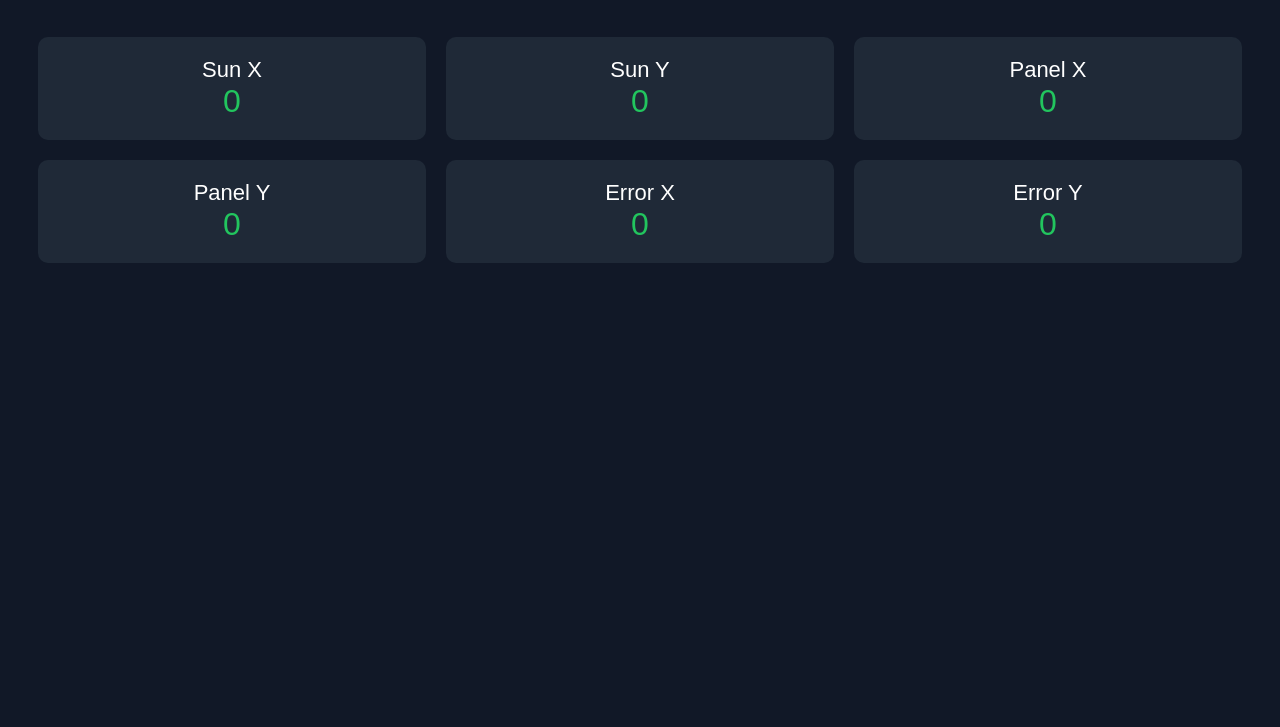
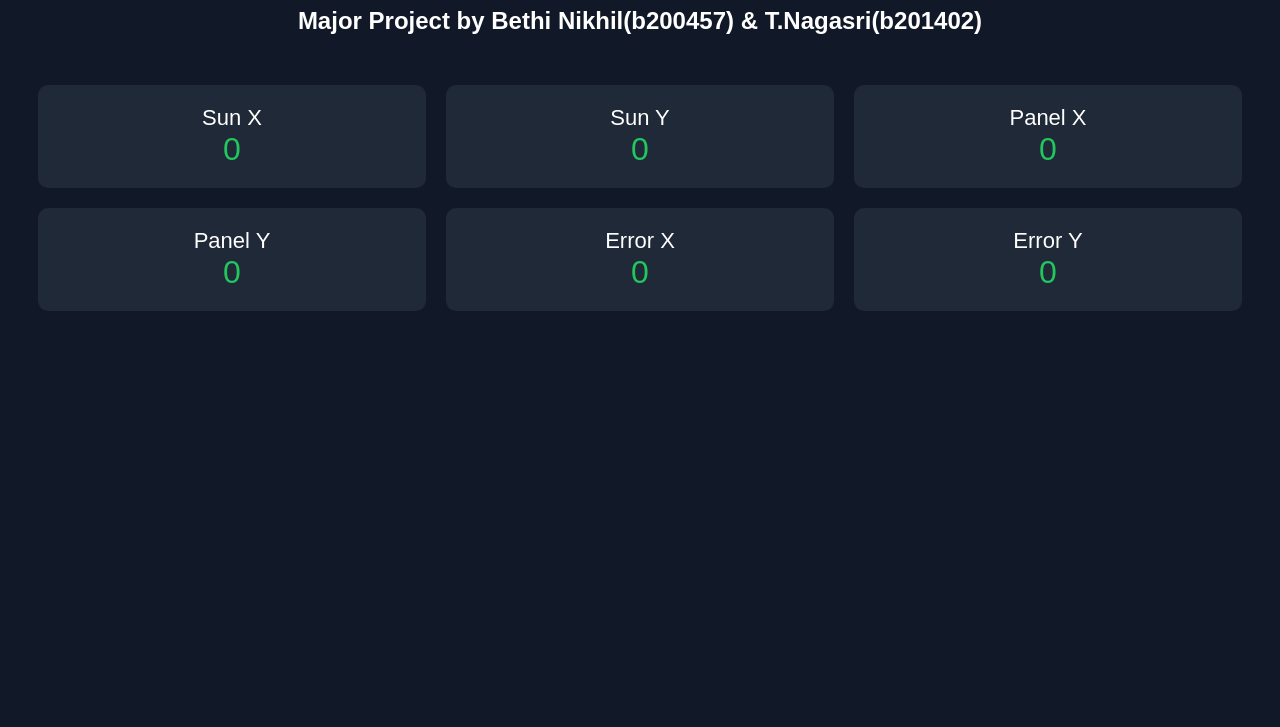
Before and after one commit to param12-hub/dual-axis-solar, a website: page public/index.html in a window 1280 px wide. Shown: the part 73-800 px from the top of the page. Drawn offline with Linux system fonts and the light colour scheme; no server answers.

Commit message:
Update index.html

```diff
--- a/public/index.html
+++ b/public/index.html
@@ -39,6 +39,7 @@ color:#22c55e;
 <body>
 
 <h1>Solar Tracker Dashboard</h1>
+  <h2>Major Project by Bethi Nikhil(b200457) & T.Nagasri(b201402)</h2>
 
 <div class="container">
 
```
